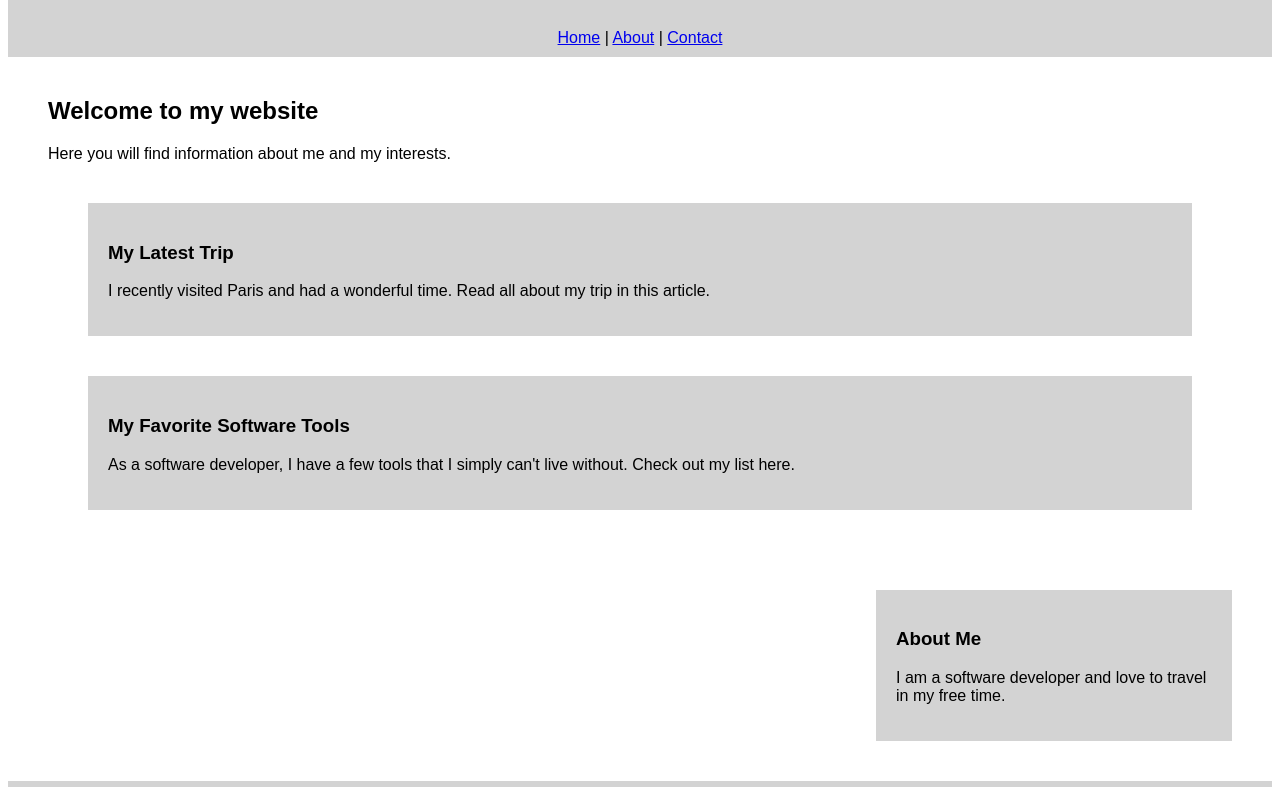
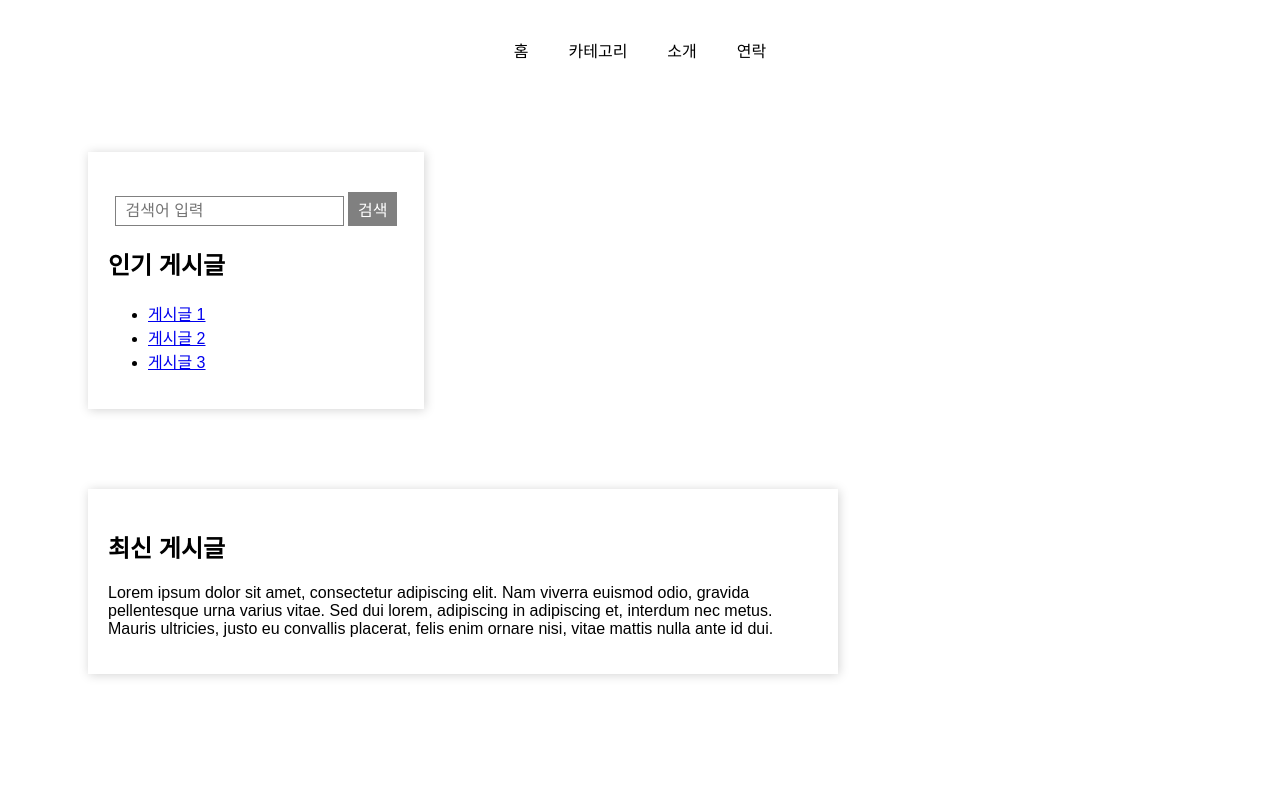
Before and after one commit to gtgtKim/kokoa-clone, a plain HTML site: page index.html in a window 1280 px wide. Shown: the part 109-896 px from the top of the page. Drawn offline with Linux system fonts and the light colour scheme.

Commit message:
Update index.html

```diff
--- a/index.html
+++ b/index.html
@@ -1,46 +1,81 @@
 <!DOCTYPE html>
 <html>
    <head>
+      <meta charset="UTF-8">
+      <meta name="viewport" content="width=device-width, initial-scale=1.0">
       <style>
          /* Set the default font family and size */
          body {
-            font-family: Arial, sans-serif;
+            font-family: 'Malgun Gothic', sans-serif;
             font-size: 16px;
          }
          /* Style the header */
          header {
-            background-color: lightgray;
+            background-color: white;
             padding: 20px;
             text-align: center;
          }
          /* Style the GNB */
          nav {
-            background-color: lightgray;
+            background-color: white;
             padding: 10px;
             text-align: center;
+            display: flex;
+            justify-content: center;
+         }
+         /* Style the GNB links */
+         nav a {
+            margin: 0 20px;
+            text-decoration: none;
+            color: black;
          }
          /* Style the main content section */
          main {
             margin: 40px;
+            display: flex;
+            flex-wrap: wrap;
          }
          /* Style the sidebar */
          aside {
-            background-color: lightgray;
-            float: right;
+            background-color: white;
             width: 25%;
             padding: 20px;
             margin: 40px;
+            box-shadow: 1px 1px 10px lightgray;
          }
          /* Style the common article section */
          article {
-            background-color: lightgray;
+            background-color: white;
             padding: 20px;
             margin: 40px;
+            width: 60%;
+            box-shadow: 1px 1px 10px lightgray;
+            margin-right: 20px;
+         }
+         /* Style the search bar */
+         form {
+            margin: 20px 0;
+            text-align: center;
+         }
+         /* Style the search input */
+         input[type="text"] {
+            padding: 5px 10px;
+            font-size: 16px;
+            border: 1px solid gray;
+         }
+         /* Style the search button */
+         input[type="submit"] {
+            padding: 5px 10px;
+            font-size: 16px;
+            background-color: gray;
+            color: white;
+            border: none;
+            cursor: pointer;
          }
          /* Style the footer */
          footer {
             clear: both;
-            background-color: lightgray;
+            background-color: white;
             padding: 20px;
             text-align: center;
          }
@@ -48,31 +83,34 @@
    </head>
    <body>
       <header>
-         <h1>My Website</h1>
+         <h1>나의 블로그</h1>
       </header>
       <nav>
-         <a href="#">Home</a> |
-         <a href="#">About</a> |
-         <a href="#">Contact</a>
+         <a href="#">홈</a>
+         <a href="#">카테고리</a>
+         <a href="#">소개</a>
+         <a href="#">연락</a>
       </nav>
       <main>
-         <h2>Welcome to my website</h2>
-         <p>Here you will find information about me and my interests.</p>
+         <aside>
+            <form action="#">
+               <input type="text" placeholder="검색어 입력">
+               <input type="submit" value="검색">
+</form>
+<h2>인기 게시글</h2>
+<ul>
+   <li><a href="#">게시글 1</a></li>
+   <li><a href="#">게시글 2</a></li>
+   <li><a href="#">게시글 3</a></li>
+</ul>
+</aside>
 <article>
-            <h3>My Latest Trip</h3>
-            <p>I recently visited Paris and had a wonderful time. Read all about my trip in this article.</p>
-         </article>
-         <article>
-            <h3>My Favorite Software Tools</h3>
-            <p>As a software developer, I have a few tools that I simply can't live without. Check out my list here.</p>
+   <h2>최신 게시글</h2>
+   <p>Lorem ipsum dolor sit amet, consectetur adipiscing elit. Nam viverra euismod odio, gravida pellentesque urna varius vitae. Sed dui lorem, adipiscing in adipiscing et, interdum nec metus. Mauris ultricies, justo eu convallis placerat, felis enim ornare nisi, vitae mattis nulla ante id dui.</p>
 </article>
 </main>
-      <aside>
-         <h3>About Me</h3>
-         <p>I am a software developer and love to travel in my free time.</p>
-      </aside>
 <footer>
-         <p>Copyright &copy; 2023</p>
+   <p>Copyright &copy; 2023 나의 블로그</p>
 </footer>
 </body>
 </html>
```
Lines whose indentation alone changed are shown as unchanged.
